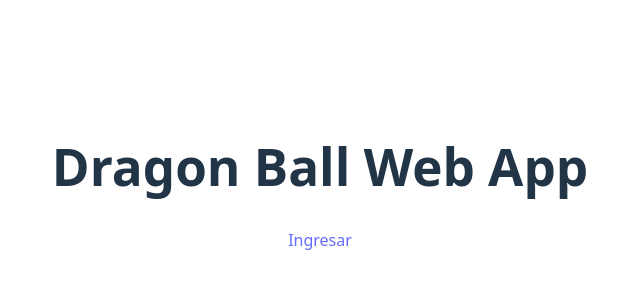
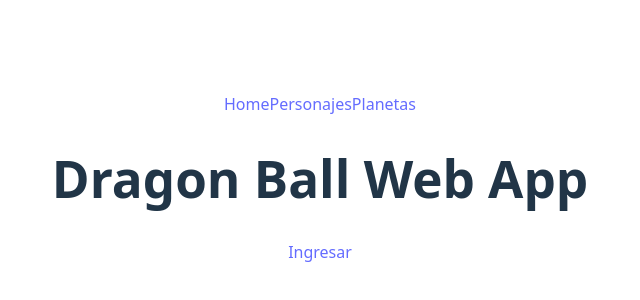
Before and after one commit to Fedegaar/DBWebApp, a React (Vite) app: page / in a window 1280 px wide. Shown: the part 222-522 px from the top of the page, without its empty margins (320-960 px from the left). Built offline with nearby package versions, Linux system fonts and the light colour scheme.

Commit message:
begin header

```diff
--- a/src/App.jsx
+++ b/src/App.jsx
@@ -8,12 +8,12 @@
 import Planets from './pages/Planets/Planets.jsx'
 
 
-
 function App() {
 
   return (
     <>
       <BrowserRouter>
+        <Header/>
         <Routes>
           <Route path="/" element={<LandingPage/>}/>
           <Route path="/home" element={<Home/>}/>
--- a/src/components/Card/Card.jsx
+++ b/src/components/Card/Card.jsx
@@ -5,9 +5,9 @@
     <div>
         <img src={image} alt="image" />
         <h3>{name}</h3>
-        <h5>Raza: {race}</h5>
-        <h5>KI maximo: {maxKi}</h5>
-        <h5>Afiliacion: {affiliation}</h5>
+        {race && <p>Raza: {race}</p>}
+        {maxKi && <p>Ki Máximo: {maxKi}</p>}
+        {affiliation && <p>Afiliación: {affiliation}</p>}
     </div>
   )
 }
--- a/src/components/Header/Header.jsx
+++ b/src/components/Header/Header.jsx
@@ -1,10 +1,14 @@
 import React from 'react'
+import { Link } from 'react-router-dom'
+
 
 const Header = () => {
+
   return (
     <div>
-      <h1>Soy el header</h1>
-      <h2>Bienvenidos a este nuevo espacio</h2>
+      <Link to="/home">Home</Link>
+      <Link to="/characters">Personajes</Link>
+      <Link to="/planets">Planetas</Link>
     </div>
   )
 }
```
